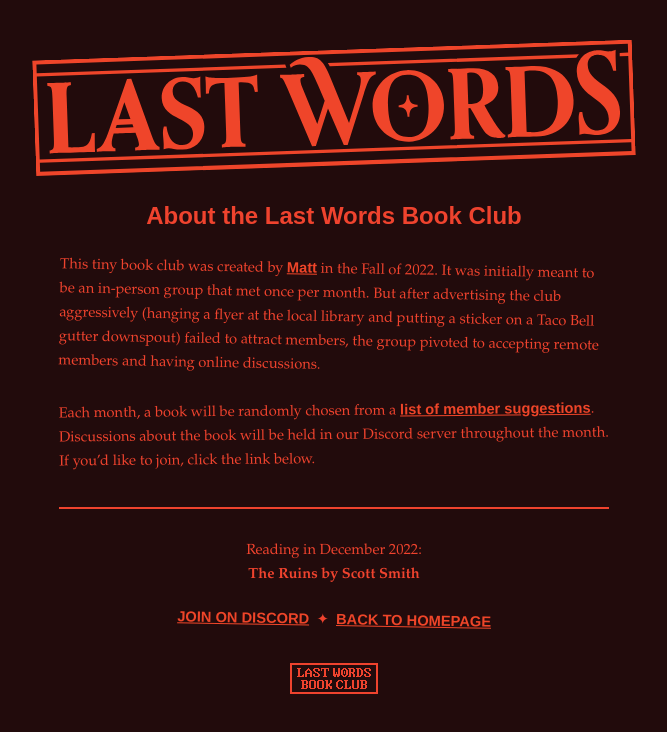
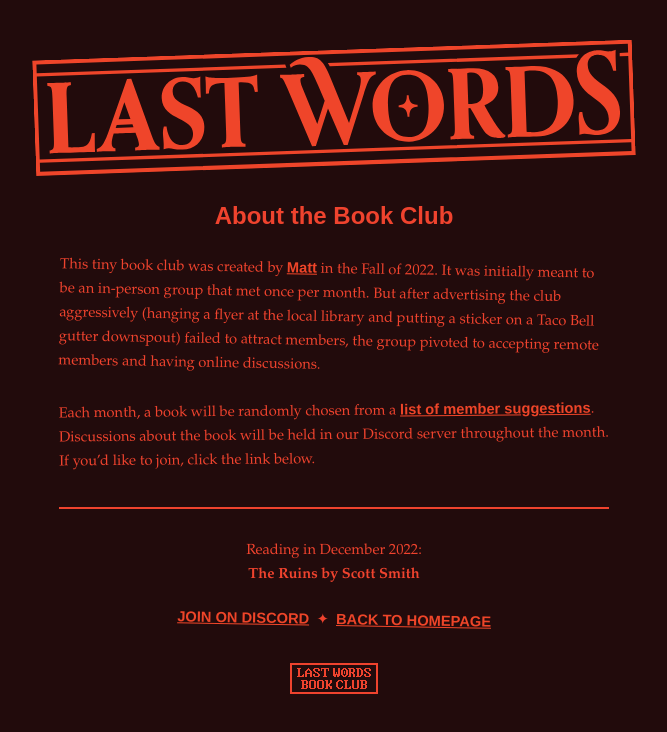
Before and after one commit to mattcolewilson/last-words, a plain HTML site: page about.html in a window 1280 px wide. Shown: the whole page, without its empty margins (306-973 px from the left). Drawn offline with Linux system fonts and the light colour scheme; a web font is replaced by a local one.

Commit message:
Update about.html

```diff
--- a/about.html
+++ b/about.html
@@ -26,7 +26,7 @@
 <img src="images/logo.svg" style="transform: rotate(-2deg);">
 
 
-<h1>About the Last Words Book Club</h1>
+<h1>About the Book Club</h1>
 
 <p style="transform: rotate(1deg);">This tiny book club was created by <a href="https://mattcolewilson.com/" target="_blank">Matt</a> in the Fall of 2022. It was initially meant to be an in-person group that met once per month. But after advertising the club aggressively (hanging a flyer at the local library and putting a sticker on a Taco Bell gutter downspout) failed to attract members, the group pivoted to accepting remote members and having online discussions.</p>
 
```
